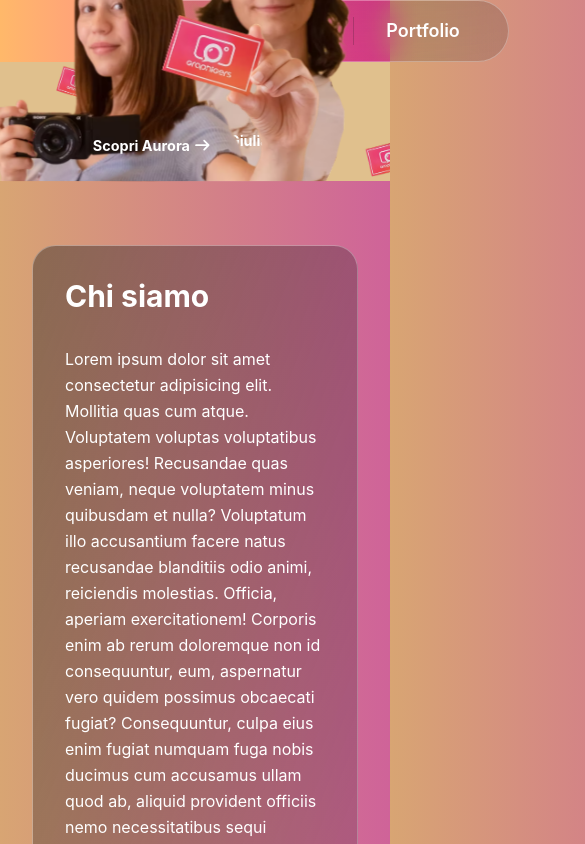
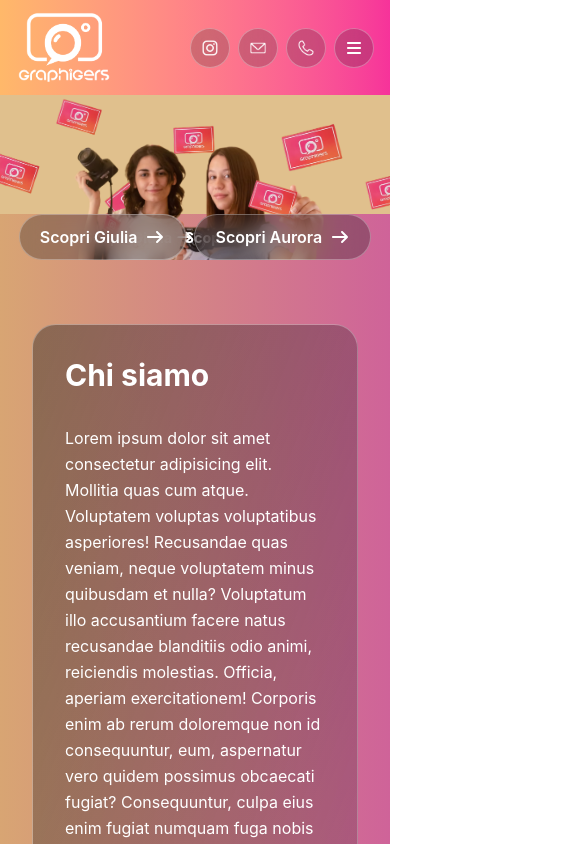
Before and after one commit to Leonardo200213/graphigers, a React (Vite) app: page / in a window 390 px wide. Shown: the top 844 px of the page, 585 px wide, since content can reach past the window. Built offline with nearby package versions, Linux system fonts and the light colour scheme.

Commit message:
mobile home

```diff
--- a/src/components/Navbar.tsx
+++ b/src/components/Navbar.tsx
@@ -3,90 +3,96 @@ import logoI from "../assets/instagramWhite.png";
 import testo from "../assets/logoBianco.png";
 import mail from "../assets/mail.png";
 import tel from "../assets/phone.png";
+import { useState } from "react";
+import { FontAwesomeIcon } from "@fortawesome/react-fontawesome";
+import { faXmark } from "@fortawesome/free-solid-svg-icons";
+import { faBars } from "@fortawesome/free-solid-svg-icons";
+
+const links = [
+  { to: "/", label: "Home" },
+  { to: "/servizi", label: "Servizi" },
+  { to: "/portfolio", label: "Portfolio" },
+];
+
+const contatti = [
+  { src: logoI, alt: "Instagram" },
+  { src: mail, alt: "Email" },
+  { src: tel, alt: "Telefono" },
+];
 
 export default function Navbar() {
+  const [open, setOpen] = useState(false);
   return (
-    <>
-      <div className="flex justify-between bg-gradient-to-r from-orange-300 to-pink-500 md:py-4">
-        <div className="mx-auto flex max-w-5xl justify-between gap-8">
-          <div className="relative">
+    <header className="relative bg-gradient-to-r from-orange-300 to-pink-500 md:py-4">
+      <div className="mx-auto flex max-w-5xl justify-between items-center gap-4 px-4 py-2 md:px-0 md:py-0">
         <img
           src={testo}
           alt="Graphigers"
-              className="w-[8em] object-contain"
+          className="w-24 md:w-[8em] object-contain"
         />
-          </div>
-          <nav className="flex self-center items-stretch justify-center gap-4">
-            <ul
-              className="flex gap-8 my-auto mx-16 text-lg md:text-xl font-semibold text-white justify-center
-              border border-white/30 bg-gradient-to-br from-zinc-900/20 to-zinc-900/15 w-fit rounded-full px-12 py-4 backdrop-blur-lg"
-            >
-              <li>
+
+        <ul className="my-auto hidden w-fit justify-center gap-8 rounded-full border border-white/30 bg-gradient-to-br from-zinc-900/20 to-zinc-900/15 px-12 py-4 text-xl font-semibold text-white backdrop-blur-lg md:flex">
+          {links.map((l, i) => (
+            <li key={l.to} className="flex gap-8">
+              {i > 0 && (
+                <span aria-hidden="true" className="w-px bg-zinc-900/20" />
+              )}
               <NavLink
-                  to="/"
+                to={l.to}
                 className={({ isActive }) =>
                   `nav-link ${isActive ? "active" : ""}`
                 }
               >
-                  Home
+                {l.label}
               </NavLink>
             </li>
-              <li aria-hidden="true" className="w-px bg-zinc-900/20" />
-              <li>
+          ))}
+        </ul>
+
+        <div className="flex items-center gap-2 md:gap-4">
+          {contatti.map((c) => (
+            <button
+              key={c.alt}
+              type="button"
+              className="flex size-10 shrink-0 items-center justify-center rounded-full border border-white/30 bg-zinc-900/20 backdrop-blur-md md:size-14"
+            >
+              <img
+                src={c.src}
+                alt={c.alt}
+                className="size-6 object-contain md:size-12"
+              />
+            </button>
+          ))}
+
+          {/* hamburger solo mobile */}
+          <button
+            type="button"
+            aria-label={open ? "Chiudi menu" : "Apri menu"}
+            aria-expanded={open}
+            onClick={() => setOpen(!open)}
+            className="flex size-10 shrink-0 items-center justify-center rounded-full border border-white/30 bg-zinc-900/20 text-white backdrop-blur-md md:hidden"
+          >
+            <FontAwesomeIcon icon={open ? faXmark : faBars} />
+          </button>
+        </div>
+      </div>
+      {open && (
+        <ul className="absolute inset-x-4 top-full z-40 mt-2 flex flex-col gap-4 rounded-3xl border border-white/30 bg-zinc-900/70 p-6 text-lg font-semibold text-white backdrop-blur-lg md:hidden">
+          {links.map((l) => (
+            <li key={l.to}>
               <NavLink
-                  to="/servizi"
+                to={l.to}
+                onClick={() => setOpen(false)}
                 className={({ isActive }) =>
                   `nav-link ${isActive ? "active" : ""}`
                 }
               >
-                  Servizi
+                {l.label}
               </NavLink>
             </li>
-              <li aria-hidden="true" className="w-px bg-zinc-900/20" />
-              <li>
-                <NavLink
-                  to="/portfolio"
-                  className={({ isActive }) =>
-                    `nav-link ${isActive ? "active" : ""}`
-                  }
-                >
-                  Portfolio
-                </NavLink>
-              </li>
+          ))}
         </ul>
-            <button
-              type="button"
-              className="flex items-center justify-center border border-white/30 bg-zinc-900/20 self-stretch w-15 shrink-0 rounded-full backdrop-blur-md"
-            >
-              <img
-                src={logoI}
-                alt="Instagram"
-                className="h-12 w-12 object-contain"
-              />
-            </button>
-            <button
-              type="button"
-              className="flex items-center justify-center border border-white/30 bg-zinc-900/20 self-stretch w-15 shrink-0 rounded-full backdrop-blur-md"
-            >
-              <img
-                src={mail}
-                alt="Email"
-                className="h-12 w-12 object-contain"
-              />
-            </button>
-            <button
-              type="button"
-              className="flex items-center justify-center border border-white/30 bg-zinc-900/20 self-stretch w-15 shrink-0 rounded-full backdrop-blur-md"
-            >
-              <img
-                src={tel}
-                alt="Telefono"
-                className="h-12 w-12 object-contain"
-              />
-            </button>
-          </nav>
-        </div>
-      </div>
-    </>
+      )}
+    </header>
   );
 }
--- a/src/index.css
+++ b/src/index.css
@@ -21,3 +21,7 @@ body{
     scale: 1;
   }
 }
+
+html, body {
+  overflow-x: hidden;
+}
--- a/src/pages/Home.tsx
+++ b/src/pages/Home.tsx
@@ -21,8 +21,9 @@ export default function Home() {
 
         <div className="group/coppia absolute inset-0 translate-x-[-6%]">
           <button
+            type="button"
             onClick={() => setSelected("aurora")}
-            className="group absolute bottom-0 right-[10%] z-10 rounded-lg cursor-pointer "
+            className="group absolute bottom-0 right-[10%] w-[43%] md:z-10 rounded-lg cursor-pointer "
           >
             <img
               src={aurora}
@@ -38,8 +39,9 @@ export default function Home() {
             </span>
           </button>
           <button
+            type="button"
             onClick={() => setSelected("giulia")}
-            className="group absolute bottom-0 left-[25%] z-0 rounded-lg cursor-pointer"
+            className="group absolute bottom-0 left-[25%] w-[30%] md:z-0 rounded-lg cursor-pointer"
           >
             <img
               src={giulia}
@@ -54,6 +56,20 @@ export default function Home() {
               />
             </span>
           </button>
+        </div>
+
+        <div className="flex justify-center gap-2 px-2 pt- md:hidden">
+          {(["giulia", "aurora"] as const).map((k) => (
+            <button
+              key={k}
+              type="button"
+              onClick={() => setSelected(k)}
+              className="flex items-center gap-2 rounded-full border border-white/30 bg-zinc-900/30 px-5 py-2.5 font-semibold text-white backdrop-blur-md active:scale-95"
+            >
+              Scopri {k === "giulia" ? "Giulia" : "Aurora"}
+              <FontAwesomeIcon icon={faArrowRight} />
+            </button>
+          ))}
         </div>
       </div>
       <div className="mx-auto max-w-5xl p-8">
```
Lines whose indentation alone changed are shown as unchanged.
